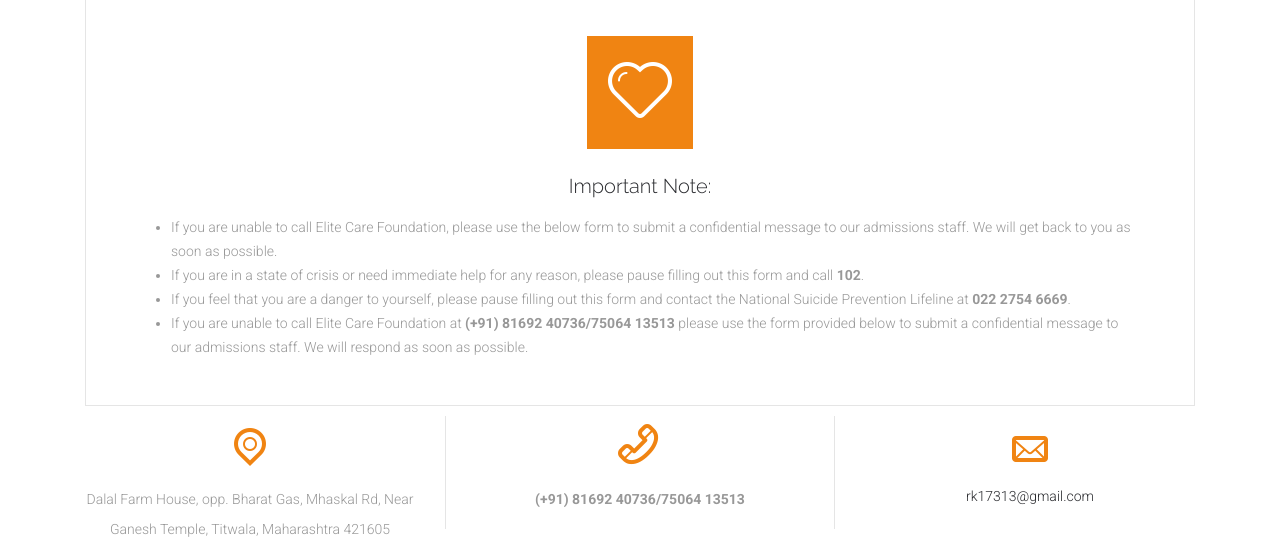
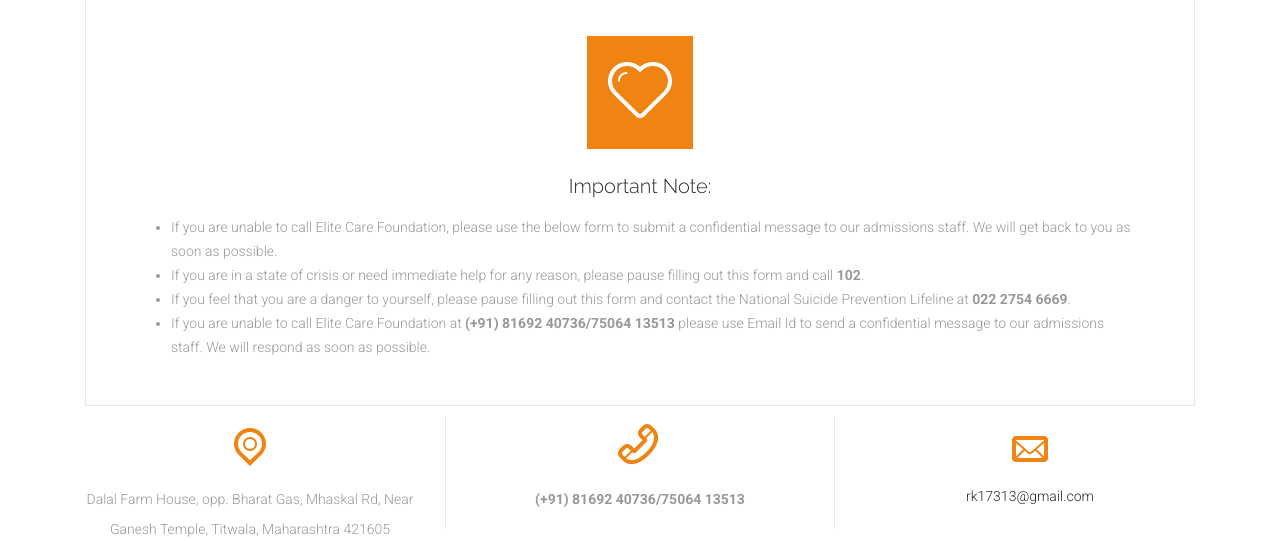
Before and after one commit to aj02/elitecarefoundation, a PHP site: page /contact.php in a window 1280 px wide. Shown: the part 374-915 px from the top of the page. Run offline with PHP 8.4, Linux system fonts and the light colour scheme; some web fonts are replaced.

Commit message:
Update contact.php

```diff
--- a/contact.php
+++ b/contact.php
@@ -66,8 +66,7 @@
 If you feel that you are a danger to yourself, please pause filling out this form and contact the
 National Suicide Prevention Lifeline at <strong>022 2754 6669</strong>.
 </li><li>
-If you are unable to call Elite Care Foundation at <strong>(+91) 81692 40736/75064 13513 </strong>please use the form
-provided below to submit a confidential message to our admissions staff. We will respond as
+If you are unable to call Elite Care Foundation at <strong>(+91) 81692 40736/75064 13513 </strong>please use Email Id to send a confidential message to our admissions staff. We will respond as
 soon as possible.
 </li>
 <!--li>
```
